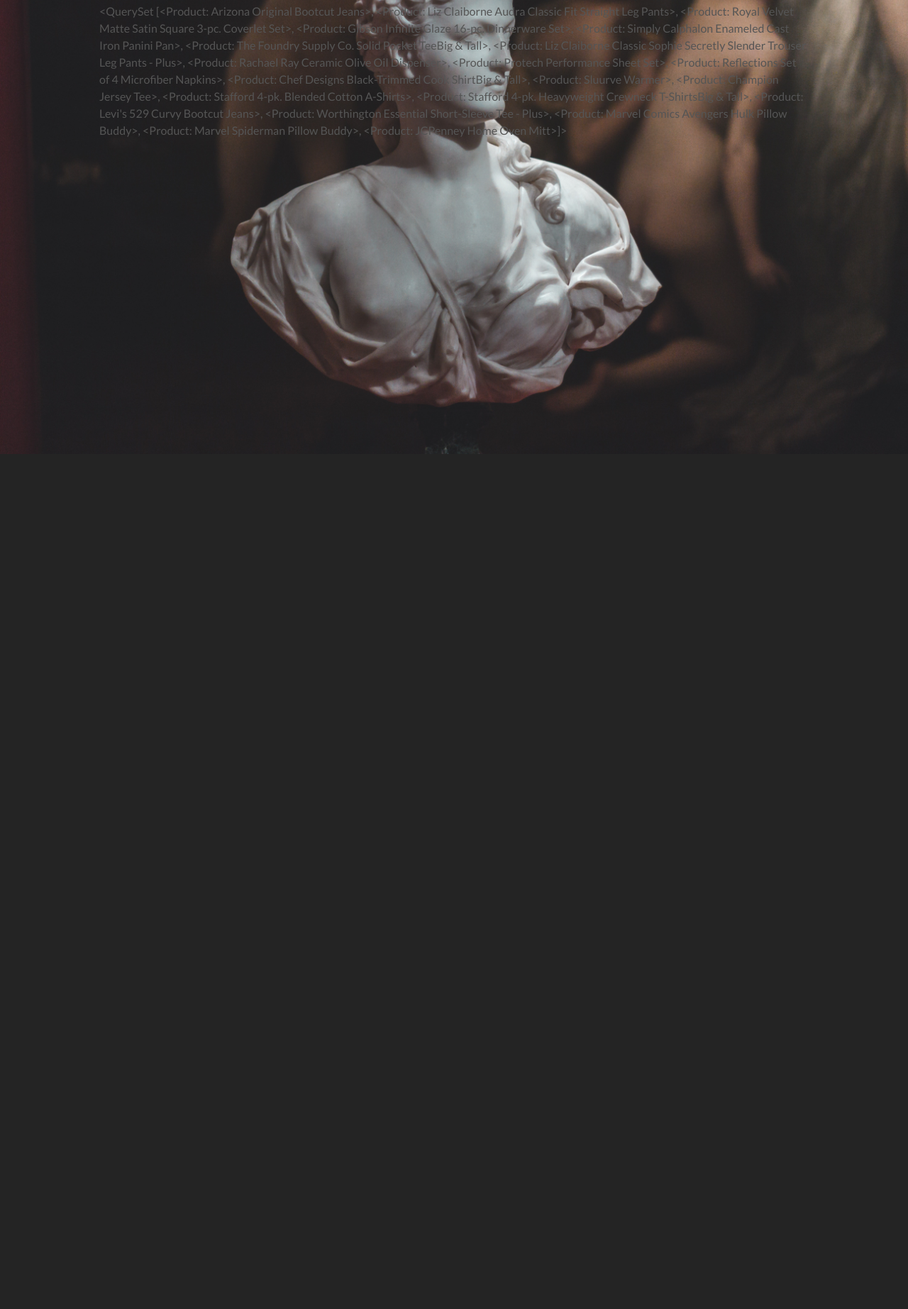
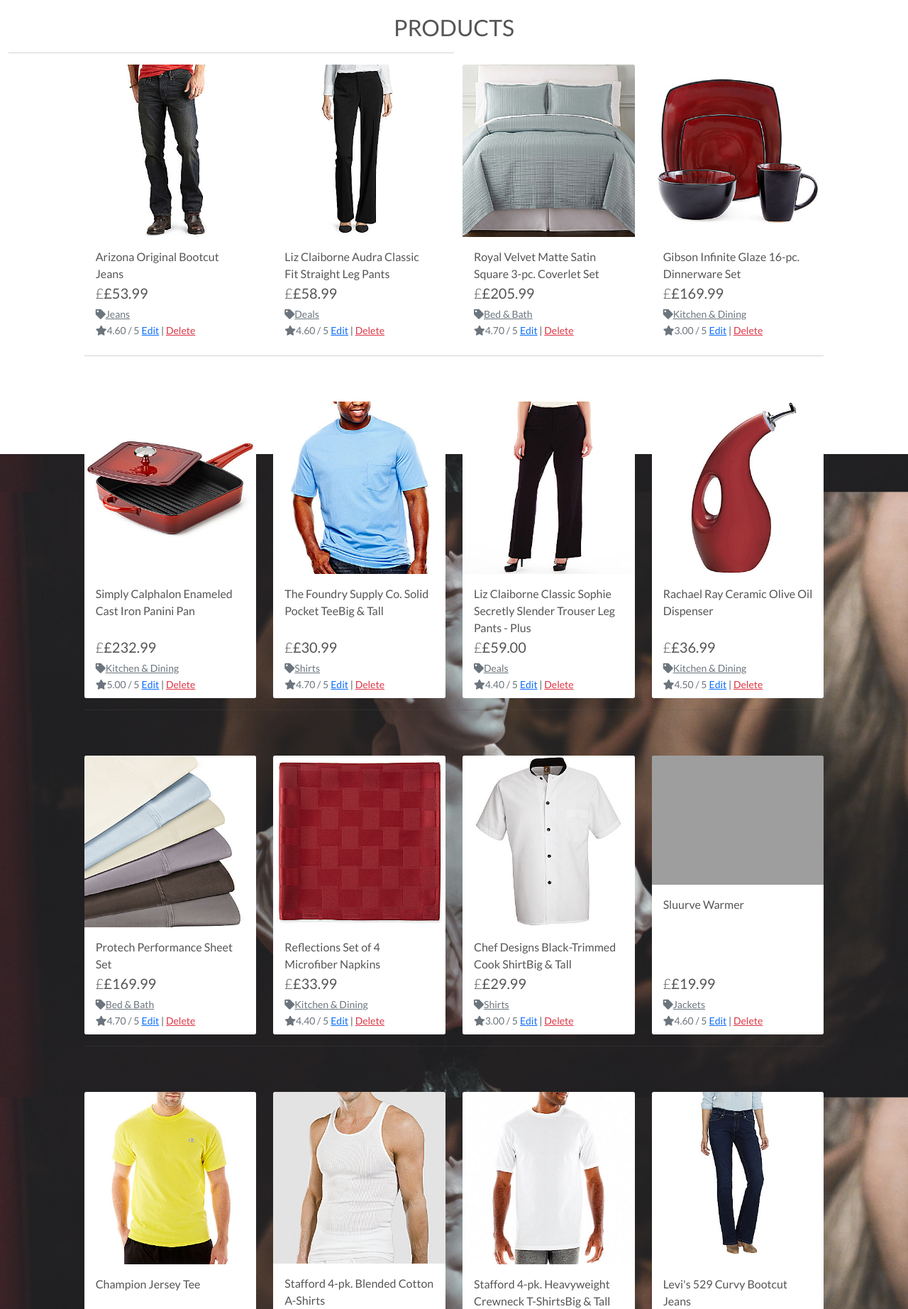
Before and after one commit to DelroyBrown28/BasicTemplate, a Django app: template products/templates/products/products.html in a window 1280 px wide. Shown: the part 160-2005 px from the top of the page at 71% size. Before the commit the page ends 800 px from the top, so only its background shows below. Run offline with Django 3.2, Linux system fonts and the light colour scheme; the template is opened without the code that fills it: values that come from a table or form of the project are taken from there, others are empty; the visitor is signed in with stand-in values (Sample User, id 1); data comes from the database, SQL or seed files in the repository; grey boxes are pictures that could not be loaded.

Commit message:
added template logic for products on smaller and larger screens

```diff
--- a/products/templates/products/products.html
+++ b/products/templates/products/products.html
@@ -13,10 +13,90 @@
 
 
 {% block content %}
-<div class="container">
+<div class="overlay"></div>
+<div class="container-fluid">
     <div class="row">
-        <div class="col">
-            {{ products }}
+        <div class="col text-center mt-3">
+            <h2 class="logo-font">Products</h2>
+            <hr class="w-50 mb-1">
+        </div>
+    </div>
+    <div class="row">
+        <div class="product-container offset-1 col-10">
+            <div class="row mt-1 mb-2"></div>
+            <div class="row">
+
+                {% for product in products  %}
+                <div class="col-sm-6 col-md-6 col-lg-4 col-xl-3">
+                    <div class="card h-100 border-0">
+                        {% if product.image %}
+                        <a href="">
+                            <img class="card-img-top img-fluid" src="{{ product.image.url }}" alt="{{ product.name }}">
+                        </a>
+                        {% else %}
+                        <a href="">
+                            <img class="card-img-top img-fluid" src="{{ MEDIA_URL }}noimage.png"
+                                alt="{{ product.name }}">
+                        </a>
+                        {% endif %}
+                        <div class="card-body pb-0">
+                            <p class="mb-0">{{ product.name }}</p>
+                        </div>
+
+                        <div class="card-footer bg-white pt-0 border-0 text-left">
+                            <div class="row">
+                                <div class="col">
+                                    <p class="lead mb-0 text-left font-weight-bold">£<span
+                                            style="font-weight: 400;">£{{ product.price }}</span></p>
+                                    {% if product.category %}
+                                    <p class="small mt-1 mb-0">
+                                        <a class="text-muted"
+                                            href="{% url 'products' %}?category={{ product.category.name }}">
+                                            <i class="fas fa-tag mr-1"></i>{{ product.category.friendly_name }}
+                                        </a>
+                                    </p>
+                                    {% endif %}
+                                    {% if product.rating %}
+                                    <small class="text-muted"><i class="fas fa-star mr-1"></i>{{ product.rating }} /
+                                        5</small>
+                                    {% else %}
+                                    <small class="text-muted">No Rating</small>
+                                    {% endif %}
+                                    {% if request.user.is_superuser %}
+                                    <small class="ml-3">
+                                        <a href="">Edit</a> |
+                                        <a class="text-danger" href="">Delete</a>
+                                    </small>
+                                    {% endif %}
+                                </div>
+                            </div>
+                        </div>
+                    </div>
+                </div>
+
+
+                {% if forloop.counter|divisibleby:1 %}
+                <div class="col-12 d-sm-none mb-5">
+                    <hr>
+                </div>
+                {% endif %}
+                {% if forloop.counter|divisibleby:2 %}
+                <div class="col-12 d-none d-sm-block d-md-block d-lg-none mb-5 mb-5">
+                    <hr>
+                </div>
+                {% endif %}
+                {% if forloop.counter|divisibleby:3 %}
+                <div class="col-12 d-none d-lg-block d-xl-none mb-5">
+                    <hr>
+                </div>
+                {% endif %}
+                {% if forloop.counter|divisibleby:4 %}
+                <div class="col-12 d-none d-xl-block mb-5">
+                    <hr>
+                </div>
+                {% endif %}
+                {% endfor %}
+            </div>
         </div>
     </div>
 </div>
--- a/static/css/base.css
+++ b/static/css/base.css
@@ -72,6 +72,16 @@ body {
     display: none !important;
 }
 
+.overlay {
+    height: 100%;
+    width: 100%;
+    top: 0;
+    left: 0;
+    position: fixed;
+    background: white;
+    z-index: -1;
+}
+
 /* -------------------------------- Media Queries */
 
 /* Slightly larger container on xl screens */
```
